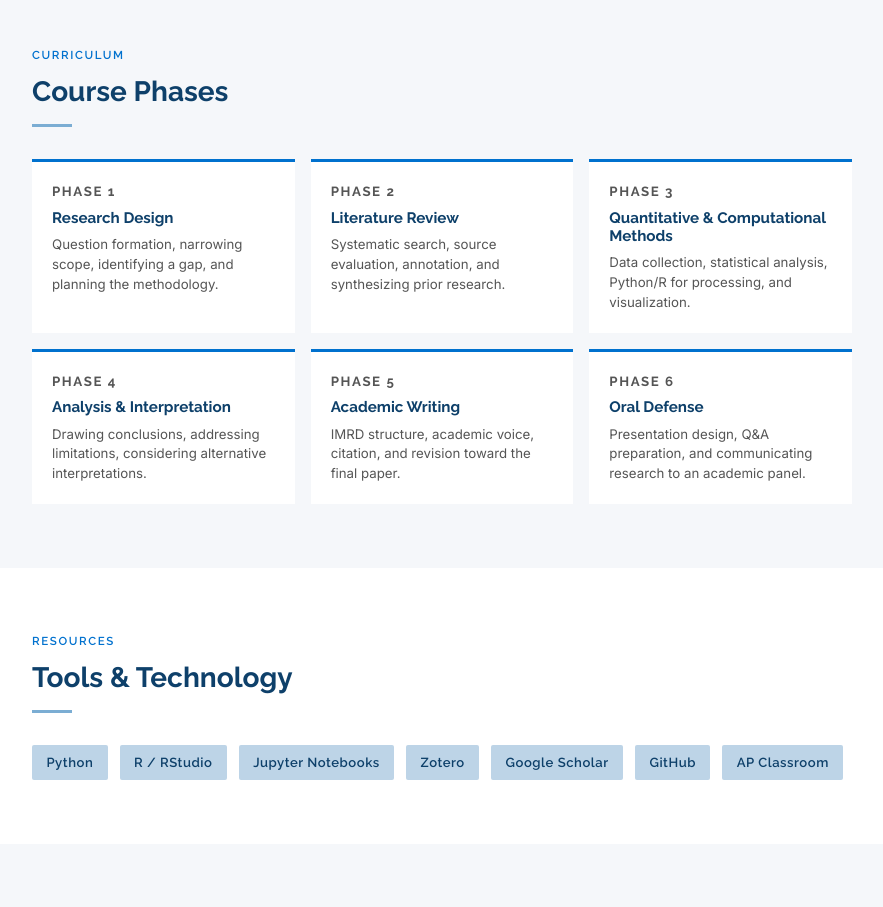
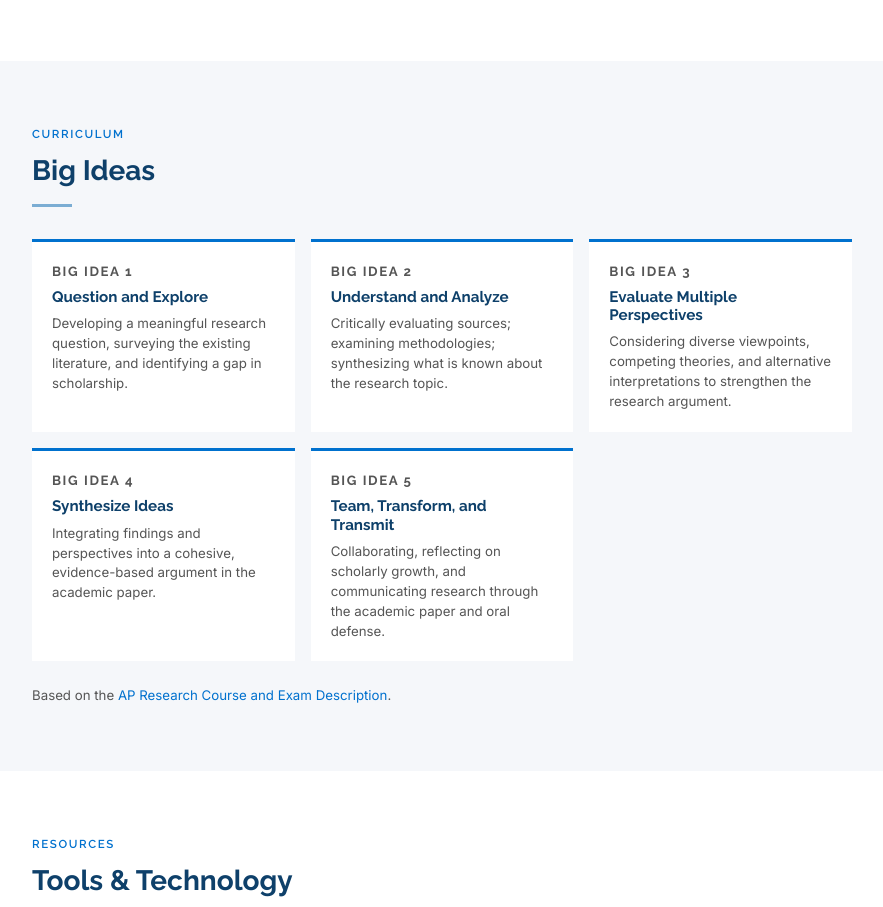
Before and after one commit to willieavendano/ap-research, a plain HTML site: page index.html in a window 1280 px wide. Shown: the part 1199-2106 px from the top of the page, without its empty margins (198-1081 px from the left). Drawn offline with Linux system fonts and the light colour scheme.

Commit message:
Rebuild to CED: 5 Big Ideas, 75/25 assessment split, CED link

```diff
--- a/index.html
+++ b/index.html
@@ -66,7 +66,7 @@
     <h1>AP Research</h1>
     <p class="hero-school">The Cushman School &mdash; Miami, FL</p>
     <div class="hero-divider"></div>
-    <p class="hero-tagline">Students design and conduct original, independent research &mdash; producing a 4,000&ndash;5,000 word academic paper and presenting a 15&ndash;20 minute oral defense. Willie co-teaches students whose work involves quantitative methods and computational approaches.</p>
+    <p class="hero-tagline">Students design and conduct original, independent research &mdash; producing a 4,000&ndash;5,000 word academic paper (75%) and a 15&ndash;20 minute oral defense (25%). Willie co-teaches students whose work involves quantitative methods and computational approaches.</p>
   </header>
 
   <section style="background:var(--white)">
@@ -75,8 +75,8 @@
       <h2 class="section-heading">About the Course</h2>
       <div class="section-divider"></div>
       <div class="about-text">
-        <p>AP Research is the second course in the College Board AP Capstone program. Students identify a research question, survey the existing literature, design a methodology, collect and analyze data, and produce a formal academic paper and oral defense &mdash; work equivalent to an undergraduate thesis seminar.</p>
-        <p>Willie co-teaches sections of the course where students are pursuing quantitative, computational, or mixed-methods research. He supports literature review in technical domains, methodology design for data-driven studies, statistical analysis, and computational tools for data collection and processing.</p>
+        <p>AP Research is the second course in the College Board AP Capstone program. Organized around five Big Ideas, students identify a research question, survey the literature, design a methodology, collect and analyze data, and produce a formal academic paper and oral defense &mdash; work equivalent to an undergraduate thesis seminar. There is no May AP Exam; the course is assessed entirely through performance tasks.</p>
+        <p>Willie co-teaches sections of the course where students are pursuing quantitative, computational, or mixed-methods research. He supports literature review in technical domains, methodology design for data-driven studies, statistical analysis, and computational tools for data collection and processing. The academic paper accounts for 75% of the final score; the oral defense accounts for 25%.</p>
         <ul class="goals-list">
           <li>Formulate a focused, researchable academic question</li>
           <li>Conduct a systematic literature review and synthesize sources</li>
@@ -91,40 +91,36 @@
   <section style="background:var(--off-white)">
     <div class="section-inner">
       <p class="section-label">Curriculum</p>
-      <h2 class="section-heading">Course Phases</h2>
+      <h2 class="section-heading">Big Ideas</h2>
       <div class="section-divider"></div>
       <div class="units-grid">
         <div class="unit-card">
-          <p class="unit-number">Phase 1</p>
-          <h3>Research Design</h3>
-          <p>Question formation, narrowing scope, identifying a gap, and planning the methodology.</p>
+          <p class="unit-number">Big Idea 1</p>
+          <h3>Question and Explore</h3>
+          <p>Developing a meaningful research question, surveying the existing literature, and identifying a gap in scholarship.</p>
         </div>
         <div class="unit-card">
-          <p class="unit-number">Phase 2</p>
-          <h3>Literature Review</h3>
-          <p>Systematic search, source evaluation, annotation, and synthesizing prior research.</p>
+          <p class="unit-number">Big Idea 2</p>
+          <h3>Understand and Analyze</h3>
+          <p>Critically evaluating sources; examining methodologies; synthesizing what is known about the research topic.</p>
         </div>
         <div class="unit-card">
-          <p class="unit-number">Phase 3</p>
-          <h3>Quantitative &amp; Computational Methods</h3>
-          <p>Data collection, statistical analysis, Python/R for processing, and visualization.</p>
+          <p class="unit-number">Big Idea 3</p>
+          <h3>Evaluate Multiple Perspectives</h3>
+          <p>Considering diverse viewpoints, competing theories, and alternative interpretations to strengthen the research argument.</p>
         </div>
         <div class="unit-card">
-          <p class="unit-number">Phase 4</p>
-          <h3>Analysis &amp; Interpretation</h3>
-          <p>Drawing conclusions, addressing limitations, considering alternative interpretations.</p>
+          <p class="unit-number">Big Idea 4</p>
+          <h3>Synthesize Ideas</h3>
+          <p>Integrating findings and perspectives into a cohesive, evidence-based argument in the academic paper.</p>
         </div>
         <div class="unit-card">
-          <p class="unit-number">Phase 5</p>
-          <h3>Academic Writing</h3>
-          <p>IMRD structure, academic voice, citation, and revision toward the final paper.</p>
-        </div>
-        <div class="unit-card">
-          <p class="unit-number">Phase 6</p>
-          <h3>Oral Defense</h3>
-          <p>Presentation design, Q&amp;A preparation, and communicating research to an academic panel.</p>
+          <p class="unit-number">Big Idea 5</p>
+          <h3>Team, Transform, and Transmit</h3>
+          <p>Collaborating, reflecting on scholarly growth, and communicating research through the academic paper and oral defense.</p>
         </div>
       </div>
+      <p style="margin-top:1.5rem;font-size:.83rem;color:#555">Based on the <a href="https://apcentral.collegeboard.org/media/pdf/ap-research-course-and-exam-description.pdf" target="_blank">AP Research Course and Exam Description</a>.</p>
     </div>
   </section>
 
```
